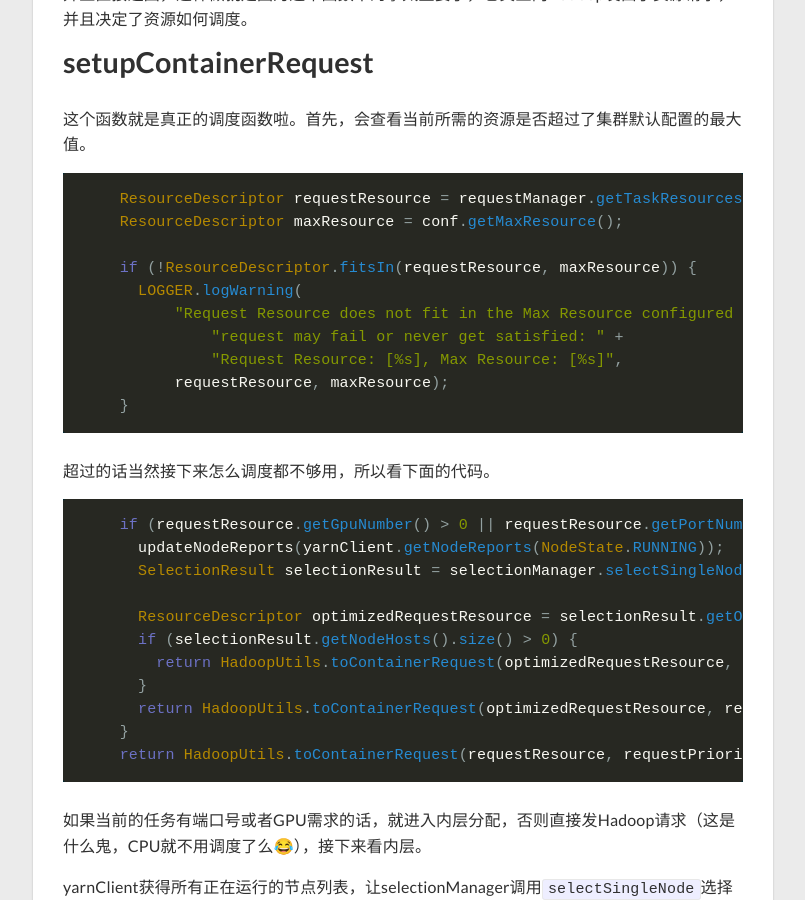
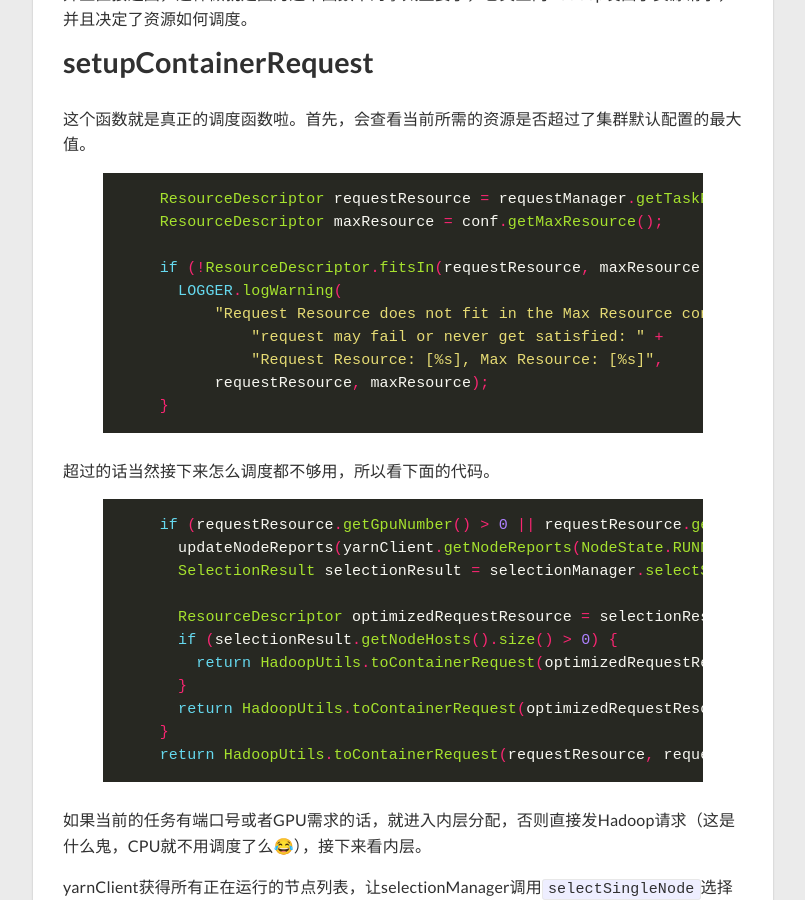
Before and after one commit to Yanqi-Chen/Yanqi-Chen.github.io, a Jekyll site: the page built from _posts/2019-02-06-qizhi-0.md, in a window 1280 px wide and 900 px high, scrolled down 1193 px. Shown: the whole window, without its empty margins (237-1042 px from the left). Built offline with Jekyll 4.4.1, drawn with Linux system fonts in a browser that asks for light colours; nearby versions of some CDN libraries.

Commit message:
代码显示修正

````diff
--- a/_config.yml
+++ b/_config.yml
@@ -31,6 +31,5 @@ sass:
 markdown  : kramdown
 kramdown:
   input: GFM
-highlighter: rouge
 
 permalink : /:title/
--- a/_includes/header.html
+++ b/_includes/header.html
@@ -28,7 +28,6 @@
 
   <script type="text/javascript" src="https://cdn.mathjax.org/mathjax/latest/MathJax.js?config=TeX-AMS-MML_HTMLorMML">
   </script>
-  <link href="/css/rouge1.css" rel="stylesheet" />
   <div class="overlay">
 
     <div class="container">
--- a/_posts/2019-02-06-qizhi-0.md
+++ b/_posts/2019-02-06-qizhi-0.md
@@ -31,7 +31,7 @@ RequestManager将会定时进行周期的PullRequest。在这个函数中，会
 
 这个函数就是真正的调度函数啦。首先，会查看当前所需的资源是否超过了集群默认配置的最大值。
 
-```java
+{% highlight java %}
     ResourceDescriptor requestResource = requestManager.getTaskResources().get(taskRoleName);
     ResourceDescriptor maxResource = conf.getMaxResource();
 
@@ -42,11 +42,11 @@ RequestManager将会定时进行周期的PullRequest。在这个函数中，会
               "Request Resource: [%s], Max Resource: [%s]",
           requestResource, maxResource);
     }
-```
+{% endhighlight %}
 
  超过的话当然接下来怎么调度都不够用，所以看下面的代码。
 
-```java
+{% highlight java %}
     if (requestResource.getGpuNumber() > 0 || requestResource.getPortNumber() > 0) {
       updateNodeReports(yarnClient.getNodeReports(NodeState.RUNNING));
       SelectionResult selectionResult = selectionManager.selectSingleNode(taskRoleName);
@@ -58,7 +58,7 @@ RequestManager将会定时进行周期的PullRequest。在这个函数中，会
       return HadoopUtils.toContainerRequest(optimizedRequestResource, requestPriority, requestNodeLabel, null);
     }
     return HadoopUtils.toContainerRequest(requestResource, requestPriority, requestNodeLabel, null);
-```
+{% endhighlight %}
 
 如果当前的任务有端口号或者GPU需求的话，就进入内层分配，否则直接发Hadoop请求（这是什么鬼，CPU就不用调度了么😂），接下来看内层。
 
````
